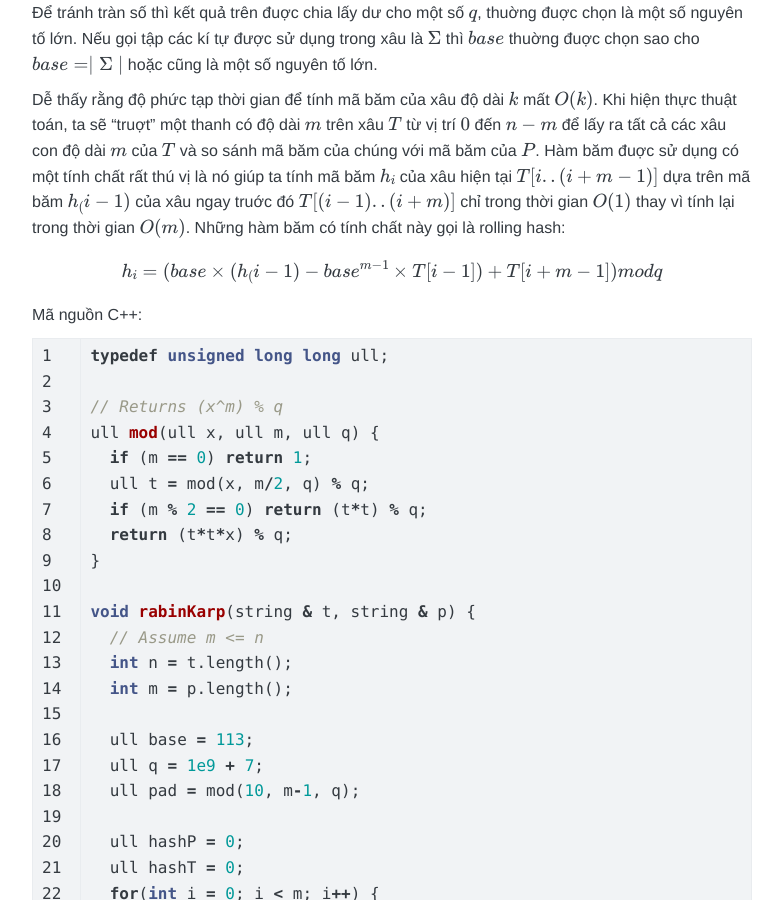
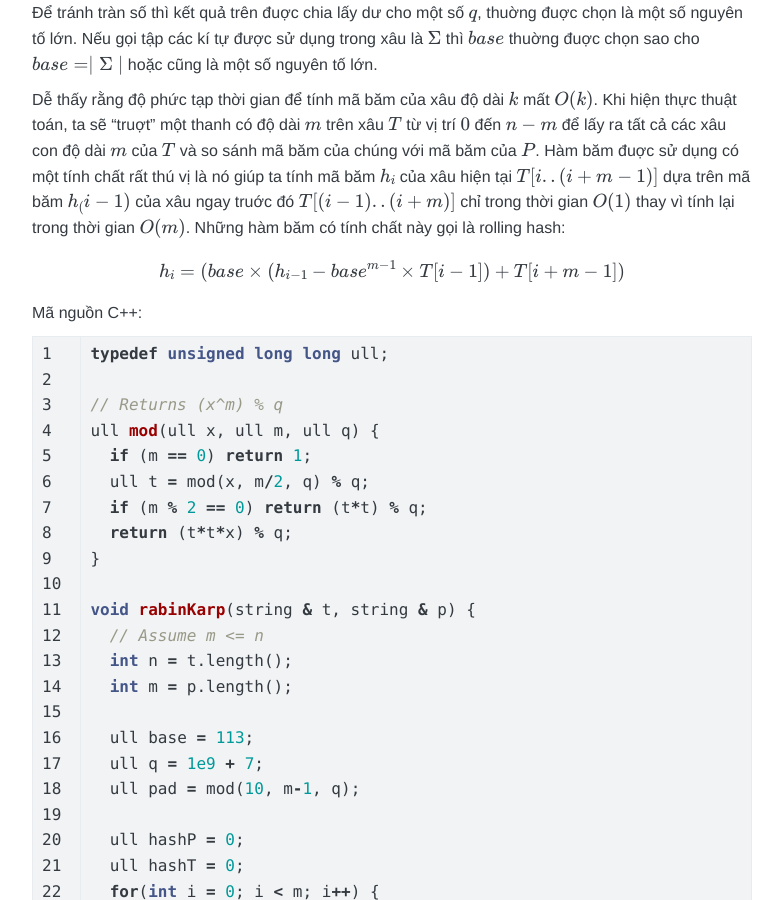
Before and after one commit to nhannguyen95/nhannguyen95.github.io, a Jekyll site: the page built from _posts/2018-05-18-rabin-karp-algorithm.md, in a window 1280 px wide and 900 px high, scrolled down 863 px. Shown: the whole window, without its empty margins (248-1031 px from the left). Built offline with Jekyll 4.4.1, drawn with Linux system fonts in a browser that asks for light colours; nearby versions of some CDN libraries; formulas are drawn with MathJax 3; comment, search, counter and statistics services are not loaded.

Commit message:
Update 2018-05-18-rabin-karp-algorithm.md

```diff
--- a/_posts/2018-05-18-rabin-karp-algorithm.md
+++ b/_posts/2018-05-18-rabin-karp-algorithm.md
@@ -31,7 +31,7 @@ Thuật toán Rabin-Karp xây dựng hàm băm với ý tuởng cơ số: xem m
 
 Dễ thấy rằng độ phức tạp thời gian để tính mã băm của xâu độ dài $k$ mất $O(k)$. Khi hiện thực thuật toán, ta sẽ "truợt" một thanh có độ dài $m$ trên xâu $T$ từ vị trí $0$ đến $n-m$ để lấy ra tất cả các xâu con độ dài $m$ của $T$ và so sánh mã băm của chúng với mã băm của $P$. Hàm băm đuợc sử dụng có một tính chất rất thú vị là nó giúp ta tính mã băm $h_i$ của xâu hiện tại $T[i..(i+m-1)]$ dựa trên mã băm $h_(i-1)$ của xâu ngay truớc đó $T[(i-1)..(i+m)]$ chỉ trong thời gian $O(1)$ thay vì tính lại trong thời gian $O(m)$. Những hàm băm có tính chất này gọi là rolling hash:
 
-$$h_i = (base \times (h_(i-1) - base^{m-1} \times T[i-1]) + T[i+m-1]) mod q$$
+$$h_i = (base \times (h_{i-1} - base^{m-1} \times T[i-1]) + T[i+m-1]) % q$$
 
 Mã nguồn C++:
 {% highlight c++ linenos %}
```
